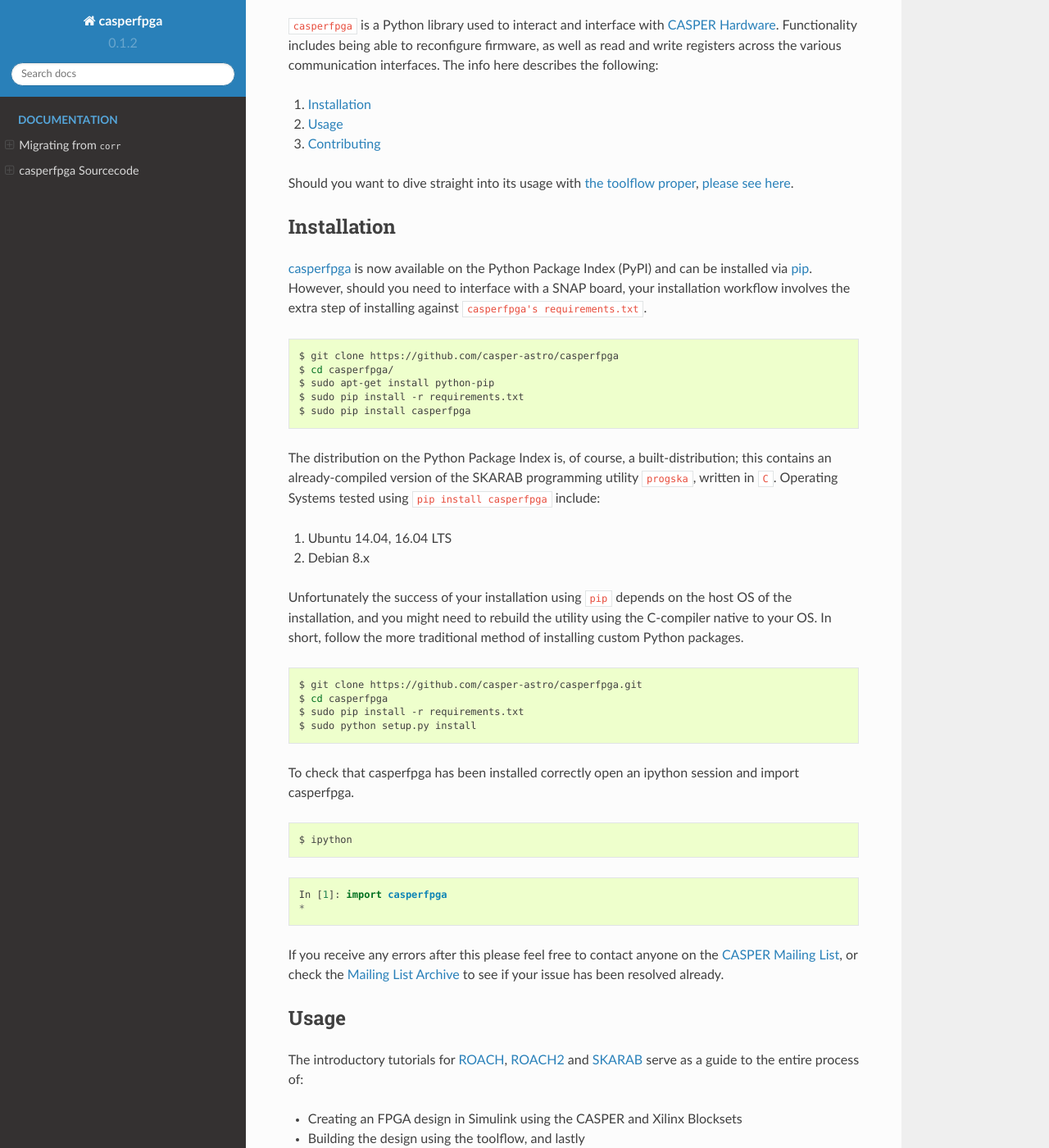
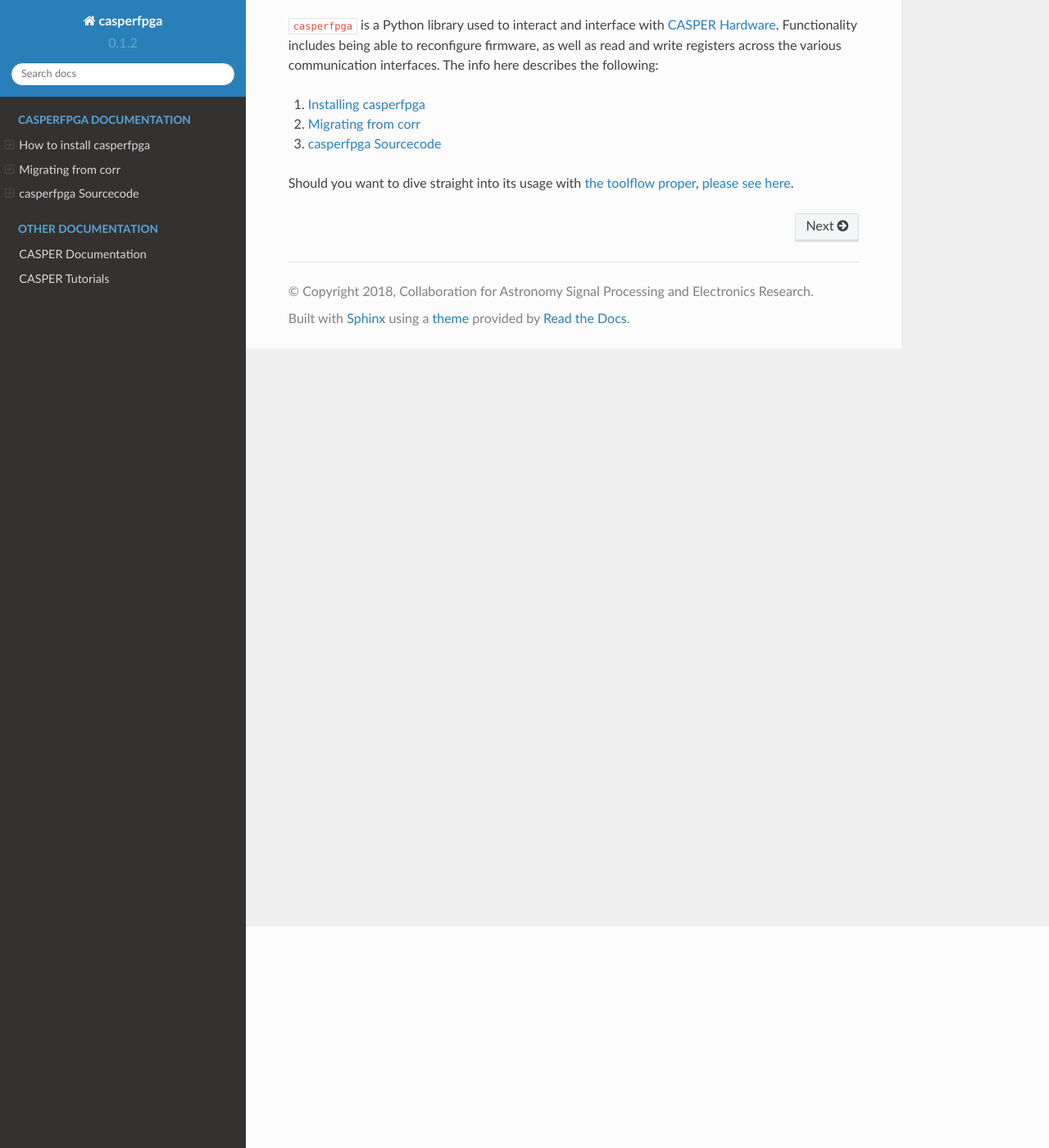
Before and after one commit to ska-sa/casperfpga, a Sphinx documentation site: the page built from docs/index.rst, in a window 1280 px wide and 1400 px high, scrolled down 270 px. Shown: the whole window at 82% size. Built offline with Sphinx 7.4.7 and the Read the Docs theme 2.0.0, drawn with Linux system fonts in a browser that asks for light colours; formulas are drawn with MathJax 3; the version number is read from the project's files by our own code; some of the changed text lies outside the part shown.

Commit message:
Documentation update: Reworked layout for read-the-docs Updated installation guide

```diff
--- a/docs/index.rst
+++ b/docs/index.rst
@@ -9,84 +9,26 @@
 
 ``casperfpga`` is a Python library used to interact and interface with `CASPER Hardware <https://casper.berkeley.edu/wiki/Hardware>`__. Functionality includes being able to reconfigure firmware, as well as read and write registers across the various communication interfaces. The info here describes the following:
 
-#. :ref:`installation_reference_label`
-#. :ref:`usage_reference_label`
-#. :ref:`contributing_reference_label`
+1. :doc:`Installing casperfpga <How-to-install-casperfpga>`
+2. :doc:`Migrating from corr <migrating_from_corr>`
+3. :doc:`casperfpga Sourcecode <casperfpga>`
 
-Should you want to dive straight into its usage with `the toolflow proper <https://casper-toolflow.readthedocs.io/en/latest/>`__, `please see here <https://casper.berkeley.edu/wiki/Tutorials>`__.
-
-.. _installation_reference_label:
-
-Installation
-#############
-
-`casperfpga <https://pypi.org/project/casperfpga/>`__ is now available on the Python Package Index (PyPI) and can be installed via `pip <https://pip.pypa.io/en/stable/>`__. However, should you need to interface with a SNAP board, your installation workflow involves the extra step of installing against ``casperfpga's requirements.txt``.
-
-.. code-block:: bash
-
-    $ git clone https://github.com/casper-astro/casperfpga
-    $ cd casperfpga/
-    $ sudo apt-get install python-pip
-    $ sudo pip install -r requirements.txt
-    $ sudo pip install casperfpga
-
-The distribution on the Python Package Index is, of course, a built-distribution; this contains an already-compiled version of the SKARAB programming utility ``progska``, written in ``C``. Operating Systems tested using ``pip install casperfpga`` include:
-
-#. Ubuntu 14.04, 16.04 LTS
-#. Debian 8.x
-
-Unfortunately the success of your installation using ``pip`` depends on the host OS of the installation, and you might need to rebuild the utility using the C-compiler native to your OS. In short, follow the more traditional method of installing custom Python packages.
-
-.. code-block:: bash
-
-    $ git clone https://github.com/casper-astro/casperfpga.git
-    $ cd casperfpga
-    $ sudo pip install -r requirements.txt
-    $ sudo python setup.py install
-
-To check that casperfpga has been installed correctly open an ipython session and import casperfpga.
-
-.. code-block:: bash
-
-    $ ipython
-
-.. code-block:: python
-
-    In [1]: import casperfpga
-    *
-
-If you receive any errors after this please feel free to contact anyone on the `CASPER Mailing List <mailto:casper@lists.berkeley.edu>`_, or check the `Mailing List Archive <http://www.mail-archive.com/casper@lists.berkeley.edu/>`__ to see if your issue has been resolved already.
-
-.. _usage_reference_label:
-
-Usage
-#####
-The introductory tutorials for `ROACH <https://casper.berkeley.edu/wiki/Introduction_to_Simulink>`__, `ROACH2 <https://casper.berkeley.edu/wiki/Introduction_to_Simulink_ROACH2>`__ and `SKARAB <https://casper.berkeley.edu/wiki/Introduction_to_Simulink_SKARAB>`__ serve as a guide to the entire process of:
-
-* Creating an FPGA design in Simulink using the CASPER and Xilinx Blocksets
-* Building the design using the toolflow, and lastly
-* Reconfiguring your CASPER Hardware with the generated .fpg file using `casperfpga`
-
-``casperfpga`` is written in Python and mainly used to communicate with CASPER Hardware and reconfigure its firmware. Hence the medium of communication is usually done through an ``ipython`` session, as shown below:
-
-.. code-block:: python
-
-    import casperfpga
-    fpga = casperfpga.CasperFpga('skarab_host or roach_name')
-    fpga.upload_to_ram_and_program('your_file.fpg')
-
-.. _contributing_reference_label:
-
-Contributing
-############
-
-Fork `this <https://github.com/casper-astro/casperfpga>`__ repo, add your changes and issue a pull request.
+Should you want to dive straight into its usage with `the toolflow proper <https://casper-toolflow.readthedocs.io/en/latest/>`__, `please see here <https://casper-tutorials.readthedocs.io/en/latest/>`__.
 
 
 .. toctree::
     :hidden:
     :maxdepth: 1
-    :caption: Documentation
+    :caption: casperfpga Documentation
 
+    How-to-install-casperfpga
     migrating_from_corr
     casperfpga
+
+..  toctree::
+    :hidden:
+    :maxdepth: 1
+    :caption: Other Documentation
+
+    CASPER Documentation <https://casper-toolflow.readthedocs.io/en/latest/>
+    CASPER Tutorials <http://casper-tutorials.readthedocs.io/en/latest/>
```
Also changed, not shown: docs/migrating_from_corr.md (+1 -1 lines).
